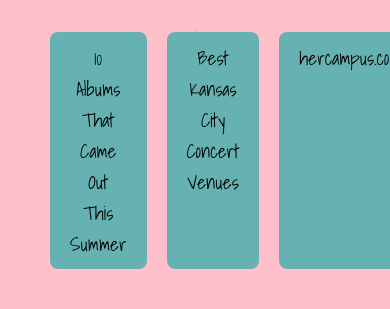
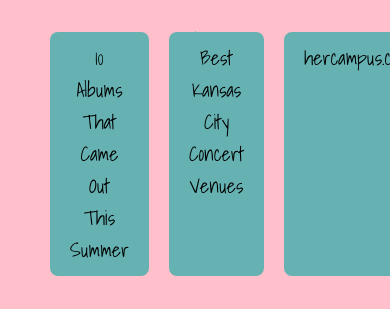
Before and after one commit to FALL2024-4502-7502/kaihli-mitts-website, a plain HTML site: page index.html in a window 390 px wide. Shown: the top 309 px of the page. Drawn offline with Linux system fonts and the light colour scheme; a web font is replaced by a local one.

Commit message:
Update font.css

```diff
--- a/css/font.css
+++ b/css/font.css
@@ -122,7 +122,10 @@ body {
 h1 {
     font-size: 40px;
  }
-}
+
+ a {
+    font-size: 20px;
+ }
 
 @media screen and (min-width:501px){
 
```
